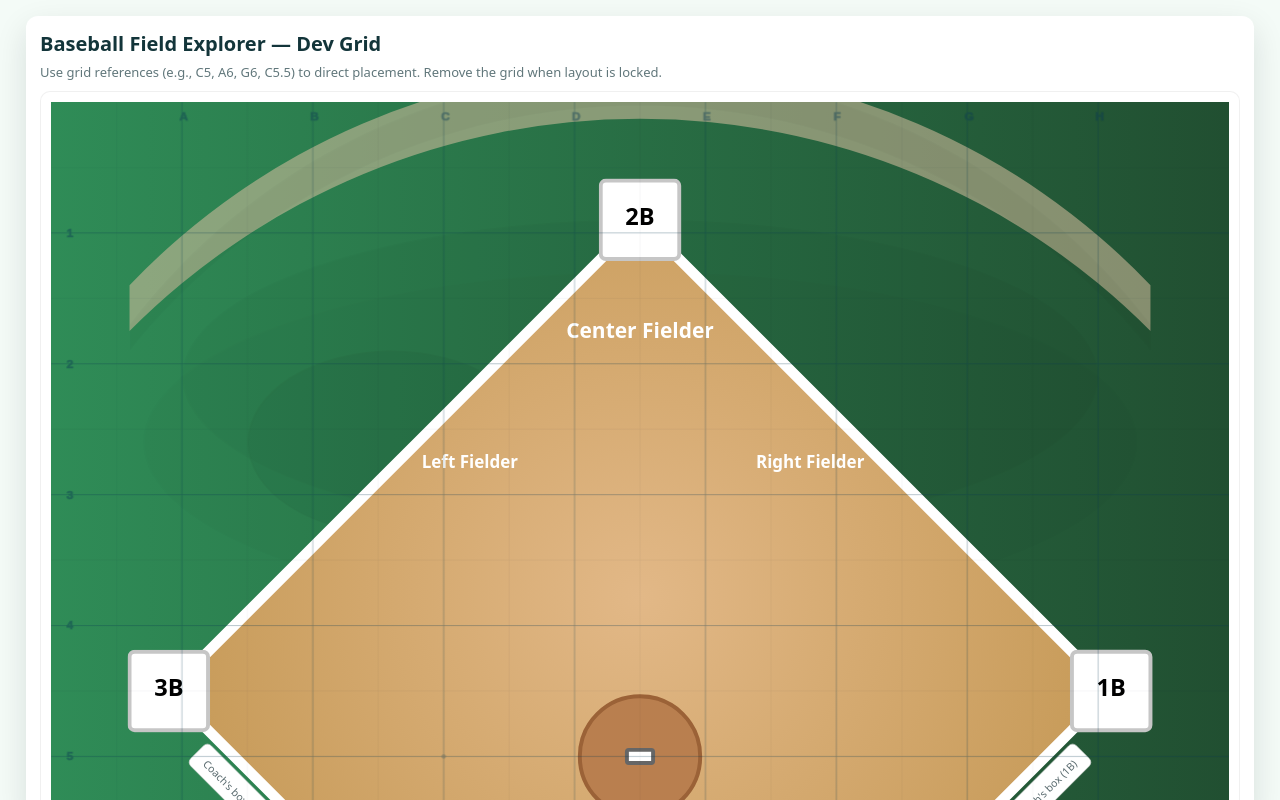
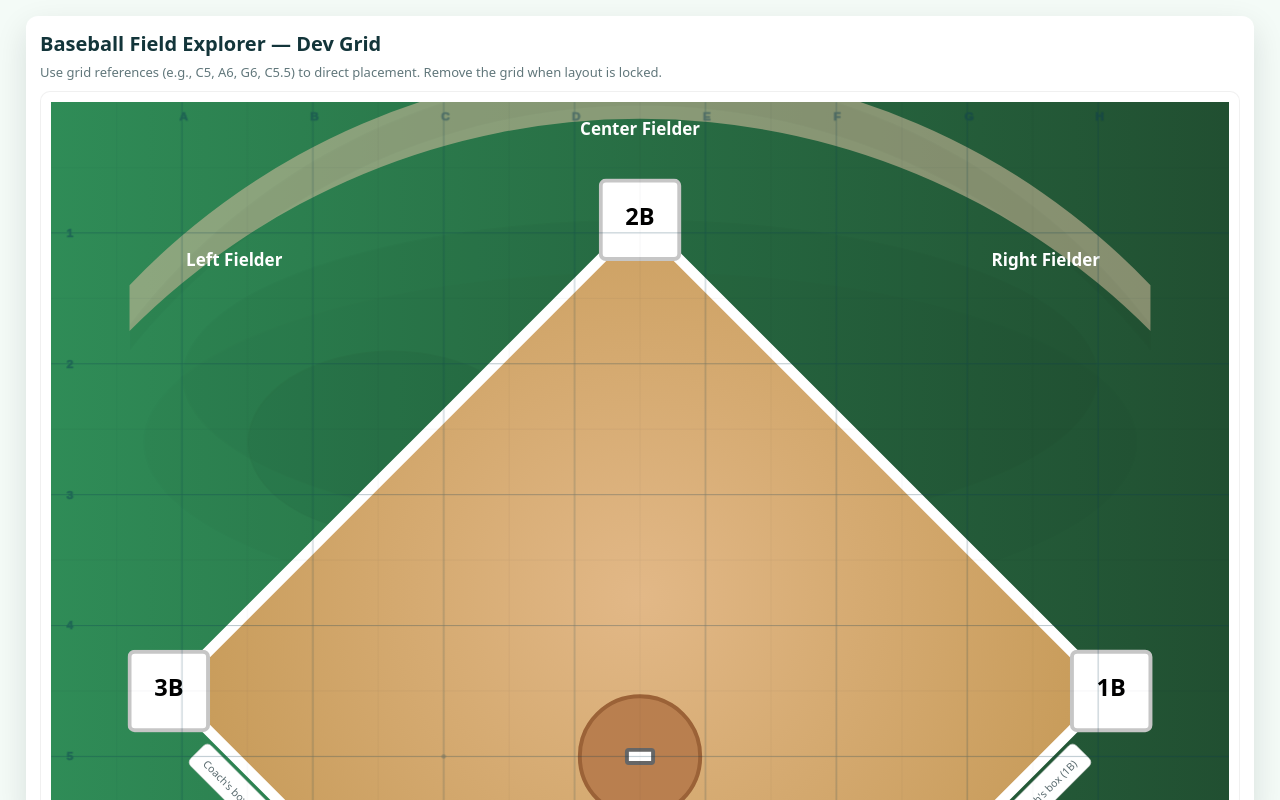
Before and after one commit to jcwood53/baseball-matching-game, a plain HTML site: page field-explorer.html in a window 1280 px wide. Shown: the top 800 px of the page. Drawn offline with Linux system fonts and the light colour scheme.

Commit message:
Update field-explorer.html

```diff
--- a/field-explorer.html
+++ b/field-explorer.html
@@ -153,9 +153,9 @@
 
         <!-- Outfield labels -->
         <g id="outfieldLabels" fill="#fff" font-weight="700" text-anchor="middle">
-          <text id="cfLabel" x="900"  y="360" font-size="32">Center Fielder</text>
-          <text id="lfLabel" x="640"  y="560" font-size="26">Left Fielder</text>
-          <text id="rfLabel" x="1160" y="560" font-size="26">Right Fielder</text>
+          <text id="cfLabel" x="900"  y="50" font-size="26">Center Fielder</text>
+          <text id="lfLabel" x="280"  y="250" font-size="26">Left Fielder</text>
+          <text id="rfLabel" x="1520" y="250" font-size="26">Right Fielder</text>
         </g>
 
         <!-- DEV GRID OVERLAY -->
```
